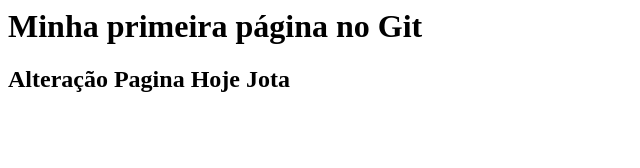
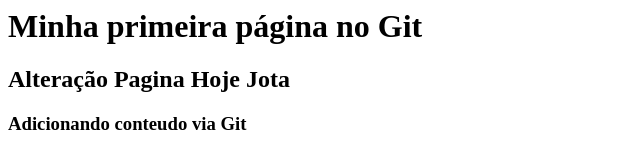
Before and after one commit to lenatjo/gama-no-github, a plain HTML site: page index.html in a window 1280 px wide. Shown: the whole page, without its empty margins (0-640 px from the left). Drawn offline with Linux system fonts and the light colour scheme.

Commit message:
Atualizacao via github

```diff
--- a/index.html
+++ b/index.html
@@ -2,5 +2,6 @@
 	<body>
 		<h1>Minha primeira página no Git</h1>
 		<h2>Alteração Pagina Hoje Jota</h2>
+		<h3>Adicionando conteudo via Git<h3>
 	</body>
 </html>
```
